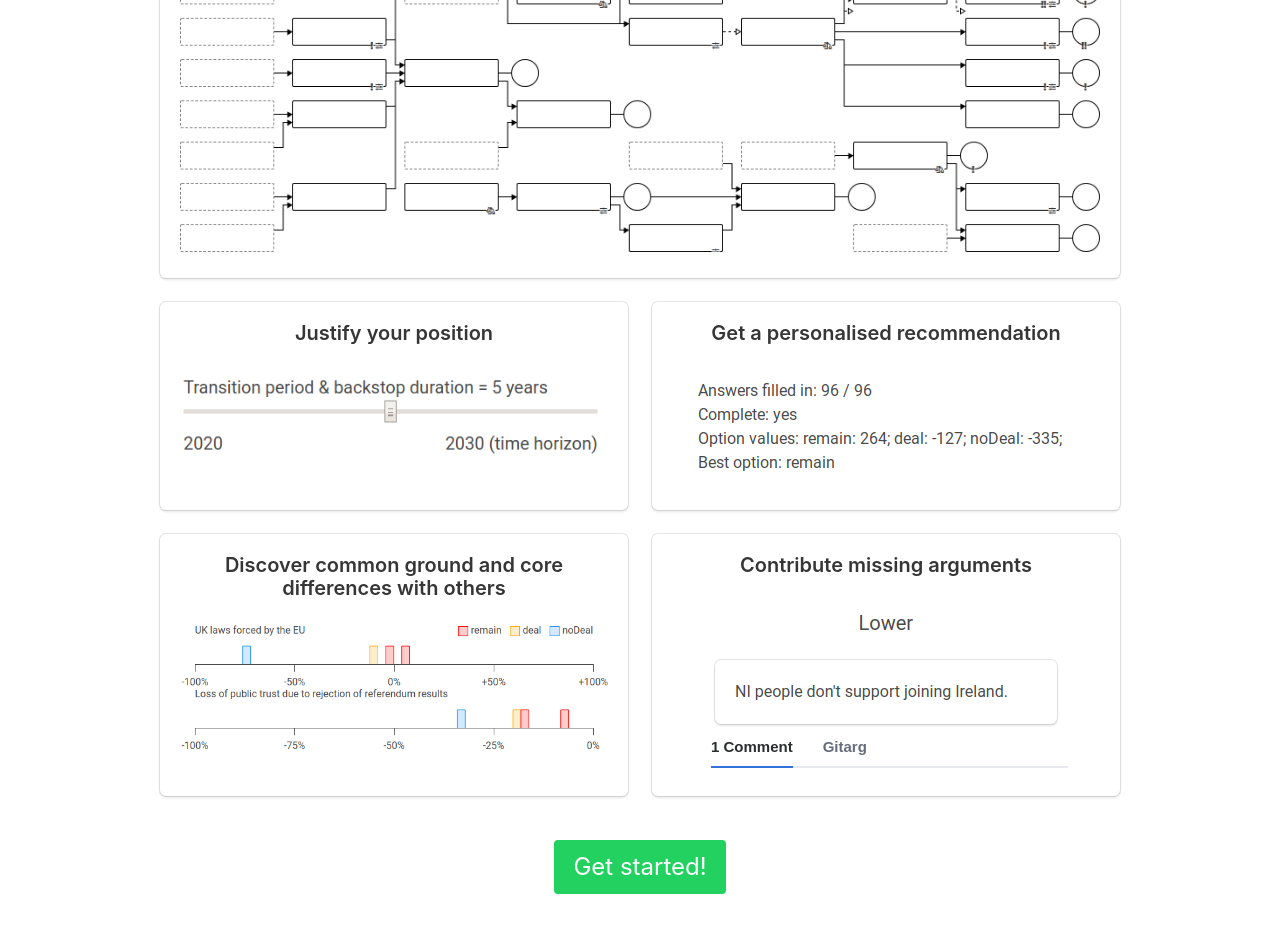
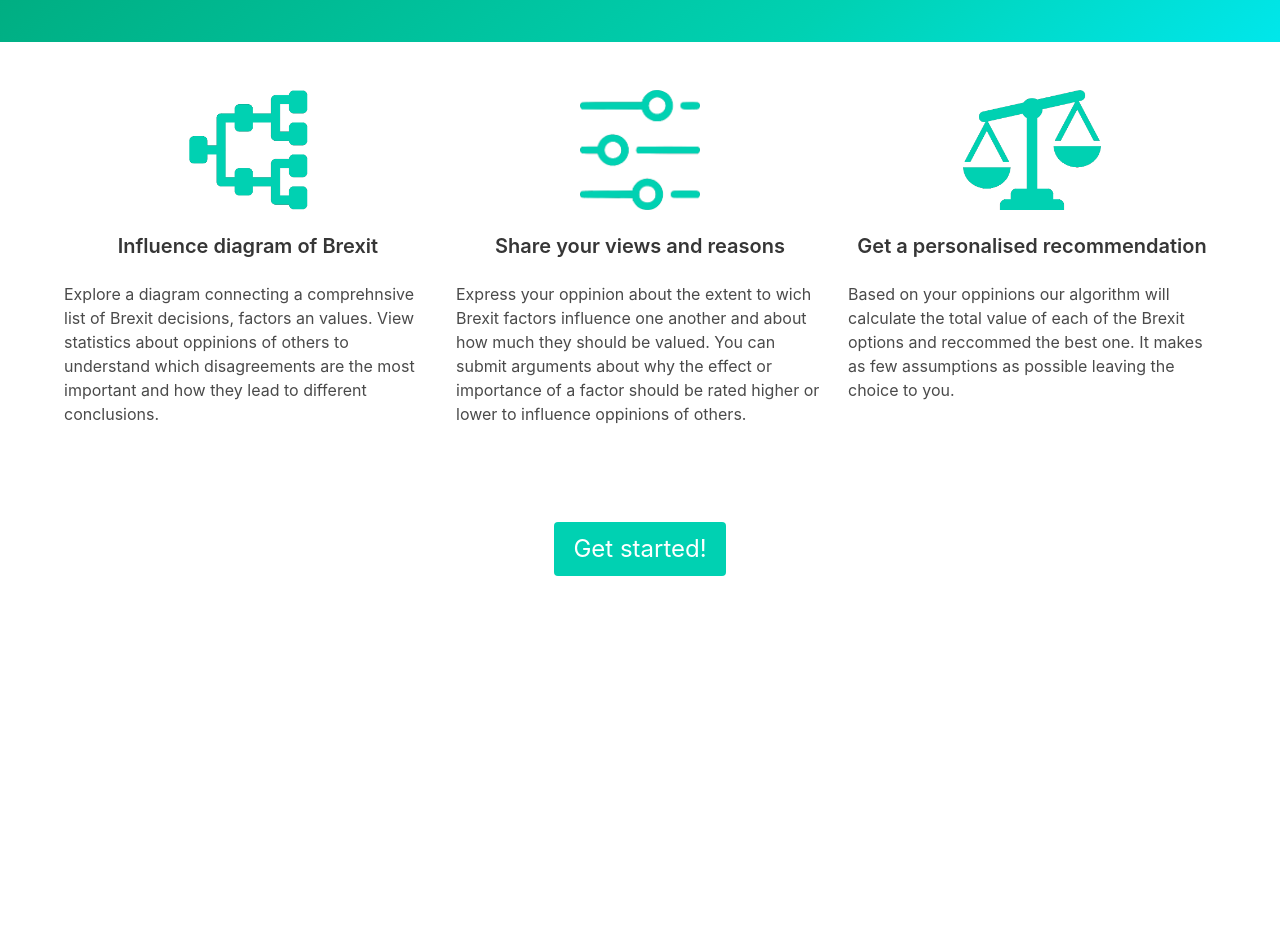
Before and after one commit to dante-ga/brexit-diagram, a website: page client/index.html in a window 1280 px wide. Shown: the part 311-1253 px from the top of the page. After the commit the page ends 935 px from the top, so only its background shows below. Drawn offline with Linux system fonts and the light colour scheme.

Commit message:
Redesign the landing page.

```diff
--- a/client/css/diagram.css
+++ b/client/css/diagram.css
@@ -2,7 +2,10 @@
 .diagram-cont {
   overflow-x: auto;
   padding-top: 20px;
+  padding-left: 5px;
+  padding-right: 5px;
   text-align: center;
+  margin: 0 -1.5rem;
 }
 .diagram {
   position: relative;
--- a/client/index.html
+++ b/client/index.html
@@ -11,61 +11,73 @@
 
     <meta charset="UTF-8">
     <meta name="viewport" content="width=device-width, initial-scale=1">
-    <title>Build a shared understanding of Brexit | Gitarg</title>
+    <title>Build a shared understanding of Brexit</title>
     <link rel="stylesheet" href="/third_party/bulma.css">
     <link rel="shortcut icon" type="image/png" href="/img/favicon.png">
     <style>
-      h2.title.main-title {
-        margin-bottom: 45px;
+      .column .img_cont {
+        height: 120px;
+        text-align: center;
+        vertical-align: middle;
       }
-      #get-started {
-        margin-top: 20px;
+      .column .img_cont img {
+        max-height: 100%;
+      }
+      .column .title {
+        margin-top: 25px;
+        text-align: center;
       }
     </style>
   </head>
   <body>
-    <section class="section has-text-centered">
-      <h2 class="title main-title is-2">
-        Build a shared understanding of Brexit
-      </h2>
-      <div calss="container" style="max-width: 960px; margin: 0 auto;">
-        <div class="tile is-ancestor is-vertical">
-          <div class="tile is-12 is-parent">
-            <div class="tile is-child box">
-              <h5 class="title is-5">Explore the influence diagram connecting numerous factors affected by Brexit</h5>
-              <img src="/img/explore_influence_diagram.png">
+    <section class="hero is-medium is-primary is-bold">
+      <div class="hero-body">
+        <div class="container">
+          <h1 class="title">
+            Build a shared understanding of Brexit
+          </h1>
+          <h2 class="subtitle">
+            Detect core differences. Find common ground. Move forward.
+          </h2>
+        </div>
+      </div>
+    </section>
+    <section class="section">
+      <div class="container">
+        <div class="columns">
+          <div class="column">
+            <div class="img_cont">
+              <img src="/img/chart.png">
+            </div>
+            <h5 class="title is-5">Influence diagram of Brexit</h5>
+            <div>
+              Explore a diagram connecting a comprehnsive list of Brexit decisions, factors an values. View statistics about oppinions of others to understand which disagreements are the most important and how they lead to different conclusions.
             </div>
           </div>
-          <div class="tile is-12">
-            <div class="tile is-6 is-parent">
-              <div class="tile is-child box">
-                <h5 class="title is-5">Justify your position</h5>
-                <img src="/img/your_justification.png">
-              </div>
+          <div class="column">
+            <div class="img_cont">
+              <img src="/img/sliders.png">
             </div>
-            <div class="tile is-6 is-parent">
-              <div class="tile is-child box">
-                <h5 class="title is-5">Get a personalised recommendation</h5>
-                <img src="/img/recommendation.png">
-              </div>
+            <h5 class="title is-5">Share your views and reasons</h5>
+            <div>
+              Express your oppinion about the extent to wich Brexit factors influence one another and about how much they should be valued. You can submit arguments about why the effect or importance of a factor should be rated higher or lower to influence oppinions of others.
             </div>
           </div>
-          <div class="tile is-12">
-            <div class="tile is-6 is-parent">
-              <div class="tile is-child box">
-                <h5 class="title is-5">Discover common ground and core differences with others</h5>
-                <img src="/img/core_differences.png">
-              </div>
+          <div class="column">
+            <div class="img_cont">
+              <img src="/img/decision.png">
             </div>
-            <div class="tile is-6 is-parent">
-              <div class="tile is-child box">
-                <h5 class="title is-5">Contribute missing arguments</h5>
-                <img src="/img/contribute_arguments.png">
-              </div>
+            <h5 class="title is-5">Get a personalised recommendation</h5>
+            <div>
+              Based on your oppinions our algorithm will calculate the total value of each of the Brexit options and reccommed the best one. It makes as few assumptions as possible leaving the choice to you.
             </div>
           </div>
         </div>
-        <a id="get-started" class="button is-success is-large" href="/diagram/brexit" >
+      </div>
+    </section>
+    <section class="section">
+      <div class="container has-text-centered">
+        <a class="button is-primary is-large" href="/diagram/brexit" >
           Get started!
         </a>
       </div>
--- a/client/js/app.js
+++ b/client/js/app.js
@@ -52,7 +52,7 @@
       activeParams,
       { evaluating, setEvaluation, updateView, navigate }
     )
-    document.title = title + ' | Gitarg'
+    document.title = title
     let toolbar
     if (complete) {
       document.body.classList.remove('has-navbar-fixed-bottom')
--- a/client/js/components/app.js
+++ b/client/js/components/app.js
@@ -14,9 +14,6 @@
   return html`
     <nav class="navbar has-shadow is-fixed-top is-flex" role="navigation" aria-label="main navigation">
       <div class="navbar-brand">
-        <a class="navbar-item" href="/">
-          <img src="/img/logo.png" width="28" height="28" >
-        </a>
         ${navTabs.map(NavBarItem)}
       </div>
       <div class="expand" />
```
Also changed, not shown: client/app.html (+2 -2 lines), client/img/chart.png (added), client/img/contribute_arguments.png (deleted), client/img/core_differences.png (deleted), client/img/decision.png (added), client/img/explore_influence_diagram.png (deleted), client/img/favicon.png, client/img/logo.png (deleted), client/img/recommendation.png (deleted), client/img/sliders.png (added), client/img/your_justification.png (deleted).
